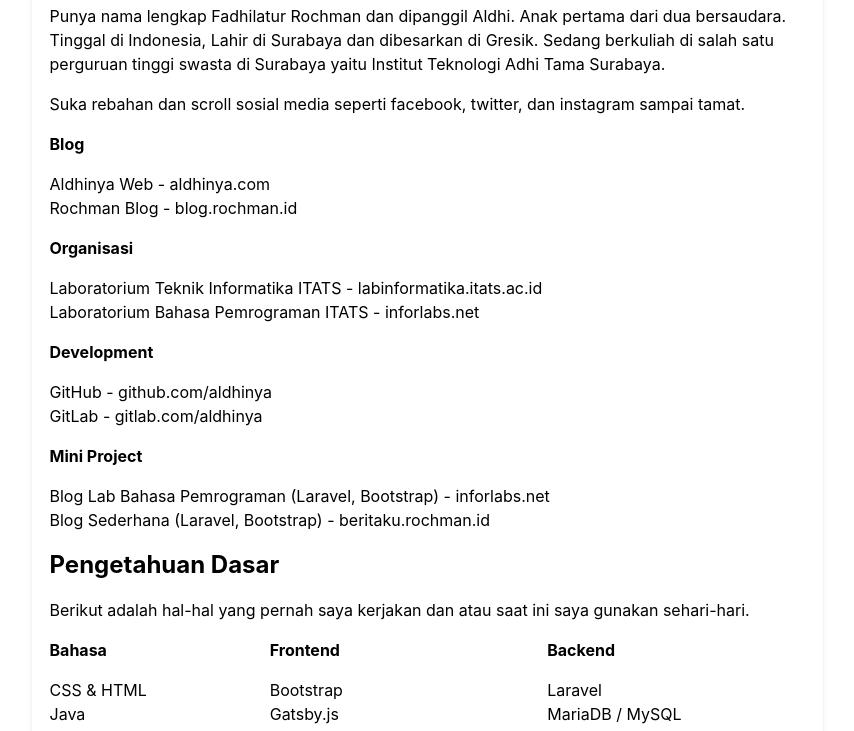
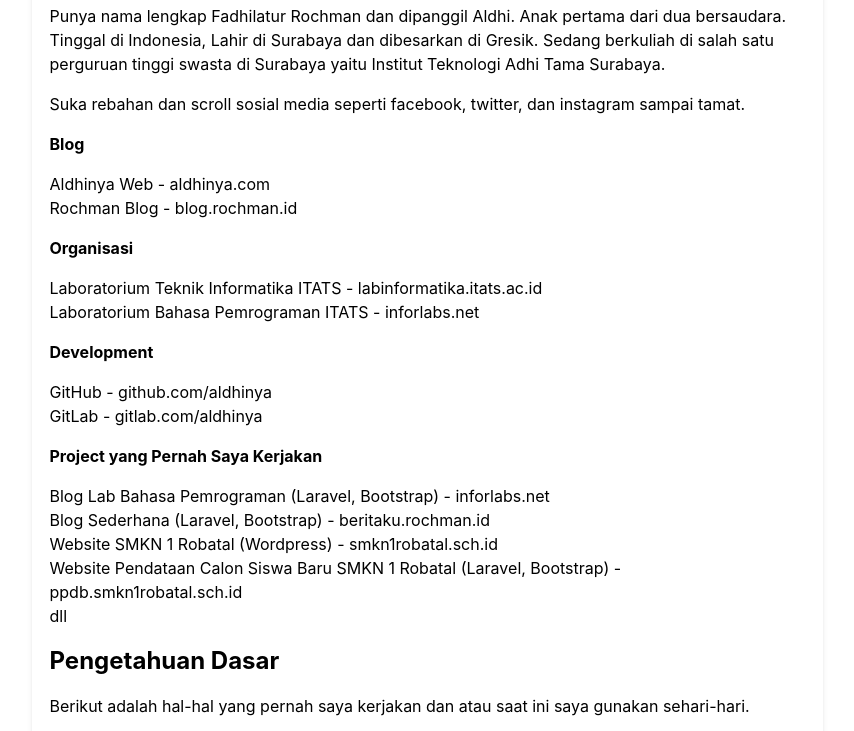
Before and after one commit to aldhinya/rochman.id, a Gatsby site: page /about in a window 1280 px wide. Shown: the part 272-1003 px from the top of the page, without its empty margins (213-1067 px from the left). Built offline with nearby package versions, Linux system fonts and the light colour scheme; Gatsby itself is replaced by a stand-in of ours; some packages are replaced by stand-ins of ours.

Commit message:
Update About Page

```diff
--- a/src/pages/about.js
+++ b/src/pages/about.js
@@ -29,10 +29,13 @@
                     GitHub - <a href={'https://github.com/aldhinya/'} target={'_blank'} rel={'noreferrer'} title={'GitHub Aldhinya Aldhi'}>github.com/aldhinya</a>
                     <br/>GitLab - <a href={'https://gitlab.com/aldhinya/'} target={'_blank'} rel={'noreferrer'} title={'GitLab Aldhinya Aldhi'}>gitlab.com/aldhinya</a>
                 </p>
-                <b>Mini Project</b>
+                <b>Project yang Pernah Saya Kerjakan</b>
                 <p>
                     Blog Lab Bahasa Pemrograman (Laravel, Bootstrap) - <a href={'https://inforlabs.net/'} target={'_blank'} rel={'noreferrer'} title={'Blog Lab Bahasa Pemrograman'}>inforlabs.net</a><br/>
                     Blog Sederhana (Laravel, Bootstrap) - <a href={'https://beritaku.rochman.id/'} target={'_blank'} rel={'noreferrer'} title={'Blog Sederhana'}>beritaku.rochman.id</a><br/>
+                    Website SMKN 1 Robatal (Wordpress) - <a href={'https://www.smkn1robatal.sch.id/'} target={'_blank'} rel={'noreferrer'} title={'Website SMKN 1 Robatal'}>smkn1robatal.sch.id</a><br/>
+                    Website Pendataan Calon Siswa Baru SMKN 1 Robatal (Laravel, Bootstrap) - <a href={'https://ppdb.smkn1robatal.sch.id/'} target={'_blank'} rel={'noreferrer'} title={'Website SMKN 1 Robatal'}>ppdb.smkn1robatal.sch.id</a><br/>
+                    dll<br/>
                 </p>
                 <h4>Pengetahuan Dasar</h4>
 
```
